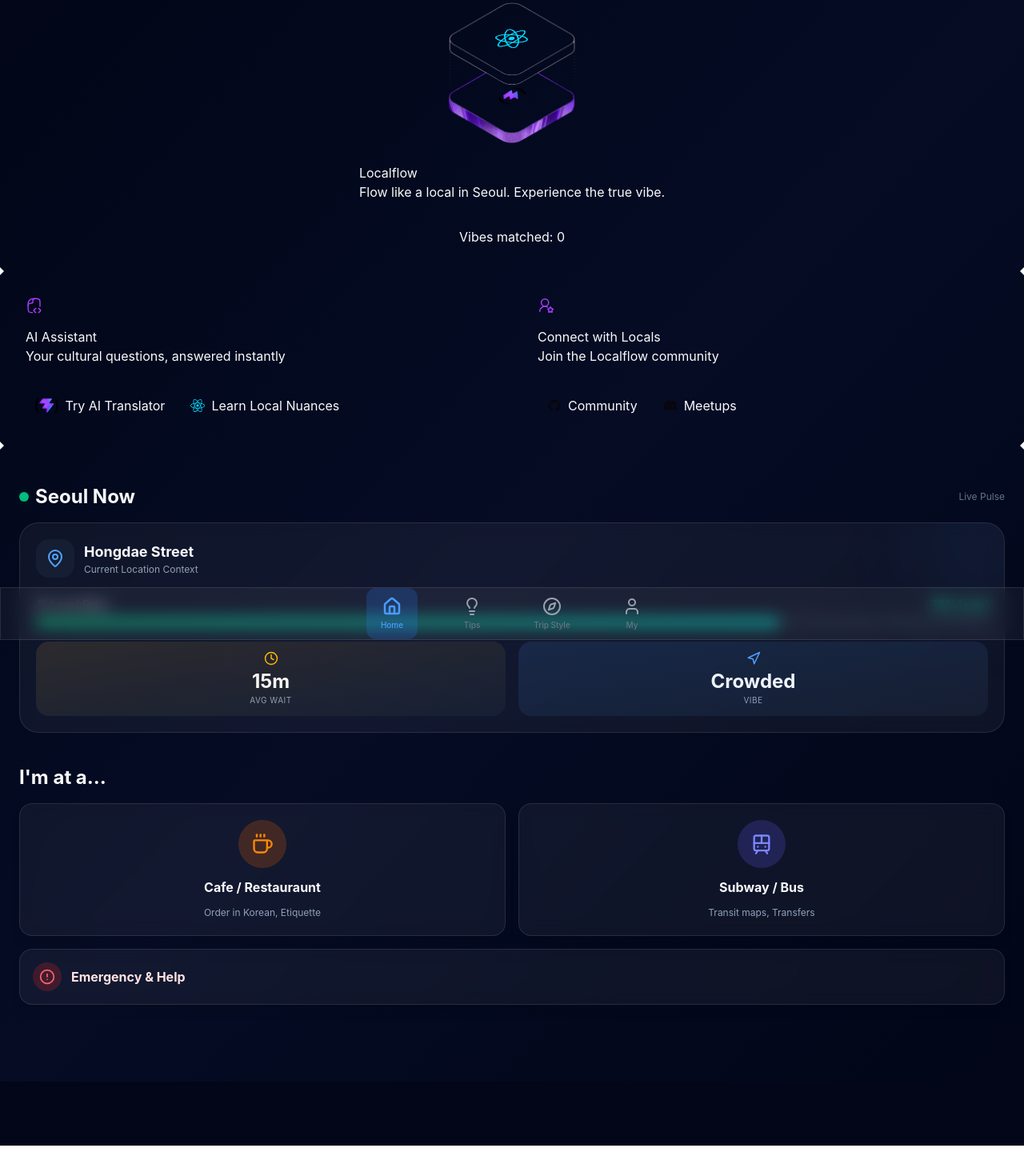
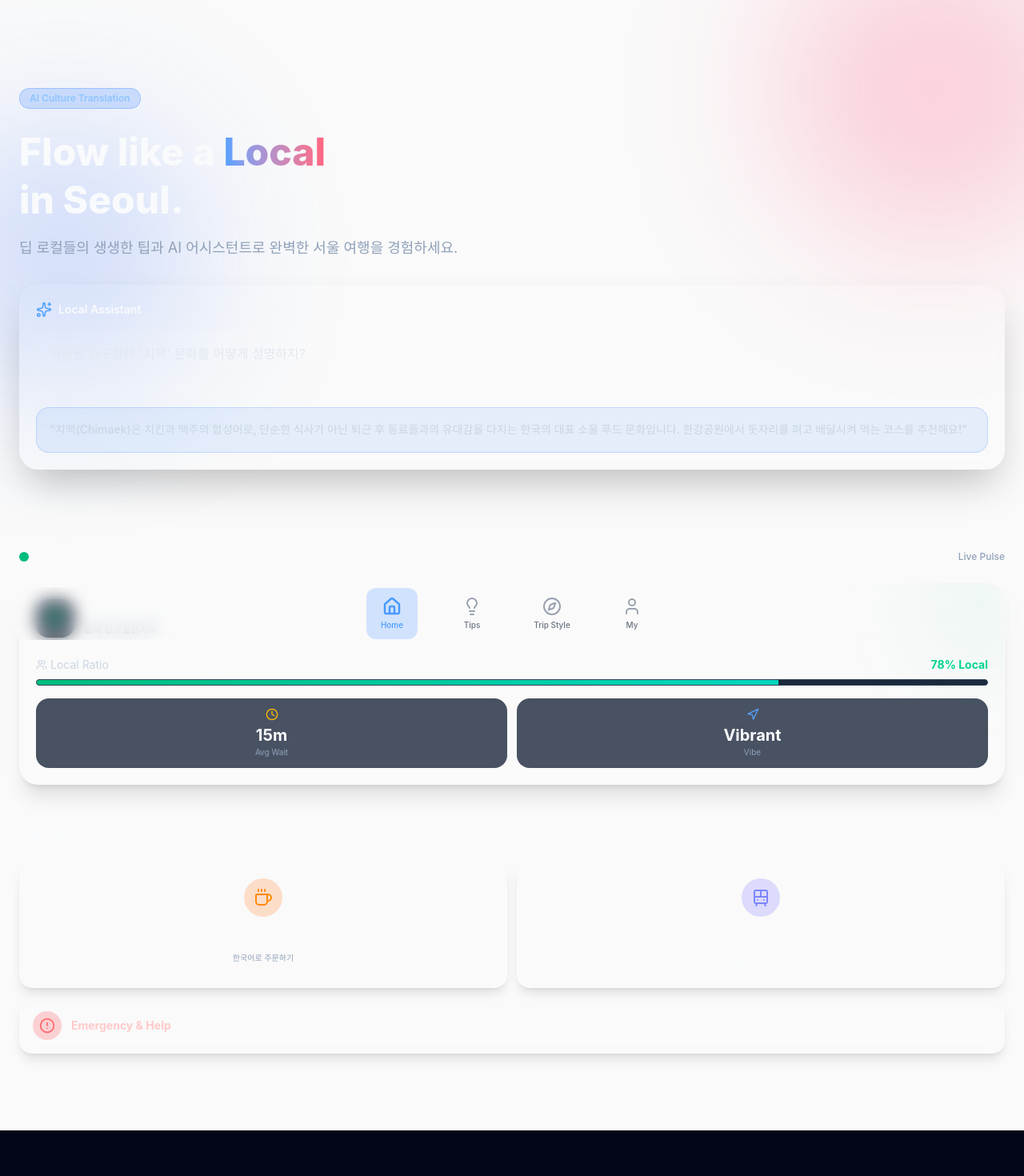
Before and after one commit to hyoeun979704-web/hakerton-front, a React (Vite) app: page / in a window 1280 px wide. Shown: the top 1470 px of the page at 80% size. Before the commit the page ends 1432 px from the top, so only its background shows below. Built offline with nearby package versions, Linux system fonts and the light colour scheme; the HTML template or start-up script is replaced by a standard one.

Commit message:
feat(ui): rebuild original AI landing page and integrate with App 4 and 5 widgets

```diff
--- a/src/pages/Home.tsx
+++ b/src/pages/Home.tsx
@@ -1,99 +1,135 @@
-import { useState } from 'react';
-import { motion } from 'framer-motion';
-import { MapPin, Users, Clock, Coffee, Train, Navigation, AlertCircle } from 'lucide-react';
-import reactLogo from '../assets/react.svg';
-import viteLogo from '../assets/vite.svg';
-import heroImg from '../assets/hero.png';
-import '../App.css'; // Restore the original attractive landing page styles
+import { motion, useScroll, useTransform, AnimatePresence } from 'framer-motion';
+import { MapPin, Users, Clock, Coffee, Train, Navigation, AlertCircle, Sparkles } from 'lucide-react';
+import { useNavigate } from 'react-router-dom';
+import { useEffect, useState, useRef } from 'react';
+
+// Typewriter effect hook
+function useTypewriter(text: string, speed = 50, startDelay = 0) {
+  const [displayed, setDisplayed] = useState('');
+  useEffect(() => {
+    let timeout: ReturnType<typeof setTimeout>;
+    let idx = 0;
+    setDisplayed('');
+    const type = () => {
+      if (idx < text.length) {
+        setDisplayed(text.substring(0, idx + 1));
+        idx++;
+        timeout = setTimeout(type, speed);
+      }
+    };
+    const start = setTimeout(type, startDelay);
+    return () => { clearTimeout(timeout); clearTimeout(start); };
+  }, [text, speed, startDelay]);
+  return displayed;
+}
 
 export default function Home() {
-  const [count, setCount] = useState(0);
+  const navigate = useNavigate();
+  const containerRef = useRef<HTMLDivElement>(null);
+
+  // Parallax for background
+  const { scrollYProgress } = useScroll({ target: containerRef });
+  const yBg = useTransform(scrollYProgress, [0, 1], ['0%', '20%']);
+
+  // Live Demo State Machine Sequence
+  const [demoPhase, setDemoPhase] = useState(0);
+  const questionText = "외국인 친구한테 '치맥' 문화를 어떻게 설명하지?";
+
+  useEffect(() => {
+    const cycle = async () => {
+      setDemoPhase(0);
+      await new Promise(r => setTimeout(r, 1000));
+      setDemoPhase(1); // Start typing
+      await new Promise(r => setTimeout(r, 2500));
+      setDemoPhase(2); // Analyzing
+      await new Promise(r => setTimeout(r, 1500));
+      setDemoPhase(3); // Result
+      await new Promise(r => setTimeout(r, 6000));
+      cycle();
+    };
+    cycle();
+  }, []);
+
+  const typedQuestion = useTypewriter(demoPhase >= 1 ? questionText : '', 50, 0);
 
   return (
-    <div className="min-h-screen pb-24 bg-gradient-to-br from-slate-950 via-blue-950/20 to-slate-950">
+    <div ref={containerRef} className="pb-24 overflow-hidden bg-[#FAFAFA] dark:bg-[#0F0F1A] text-slate-50 min-h-screen">
+      {/* 1. HERO SECTION (Original LocalFlow Landing) */}
+      <section className="relative pt-20 pb-16 px-6 min-h-[85vh] flex flex-col justify-center">
+        {/* Animated Background Gradients */}
+        <div className="absolute top-0 left-0 w-full h-full overflow-hidden z-0 pointer-events-none">
+          <motion.div
+            style={{ y: yBg }}
+            className="absolute -top-20 -right-20 w-96 h-96 bg-rose-500/20 rounded-full blur-[100px]"
+          />
+          <motion.div
+            style={{ y: yBg }}
+            className="absolute top-40 -left-20 w-80 h-80 bg-blue-600/20 rounded-full blur-[100px]"
+          />
+        </div>
 
-      {/* ORIGINAL LOCALFLOW LANDING PAGE RESTORED */}
-      <div className="original-landing-wrapper">
-        <section id="center">
-          <div className="hero">
-            <img src={heroImg} className="base" width="170" height="179" alt="" />
-            <img src={reactLogo} className="framework" alt="React logo" />
-            <img src={viteLogo} className="vite" alt="Vite logo" />
+        <div className="relative z-10">
+          <motion.div
+            initial={{ opacity: 0, y: 20 }}
+            animate={{ opacity: 1, y: 0 }}
+            className="mb-8"
+          >
+            <span className="px-3 py-1 text-xs font-semibold bg-blue-500/20 text-blue-300 rounded-full border border-blue-500/30 mb-6 inline-block">
+              AI Culture Translation
+            </span>
+            <h1 className="text-5xl font-extrabold leading-tight mb-4">
+              Flow like a <span className="bg-gradient-to-r from-blue-400 to-rose-400 bg-clip-text text-transparent">Local</span><br/>
+              in Seoul.
+            </h1>
+            <p className="text-slate-400 text-lg">
+              딥 로컬들의 생생한 팁과 AI 어시스턴트로 완벽한 서울 여행을 경험하세요.
+            </p>
+          </motion.div>
+
+          {/* AI Demo Box */}
+          <div className="glass rounded-3xl p-5 border border-white/10 shadow-2xl bg-black/40 backdrop-blur-xl">
+            <div className="flex items-center gap-2 mb-4">
+              <Sparkles className="text-blue-400 w-5 h-5" />
+              <span className="font-semibold text-sm">Local Assistant</span>
             </div>
-          <div>
-            <h1>Localflow</h1>
-            <p>
-              Flow like a local in Seoul. Experience the true vibe.
+
+            <div className="bg-white/5 rounded-2xl p-4 min-h-[80px] mb-4 text-left border border-white/5">
+              <p className="text-slate-200">
+                {demoPhase >= 1 ? typedQuestion : <span className="text-slate-600">질문을 입력해 주세요...</span>}
+                {demoPhase === 1 && <span className="animate-pulse ml-1 inline-block w-2 h-4 bg-blue-400" />}
               </p>
             </div>
-          <button
-            className="counter"
-            onClick={() => setCount((count) => count + 1)}
+
+            <AnimatePresence mode="wait">
+              {demoPhase === 2 && (
+                <motion.div
+                  initial={{ opacity: 0 }} animate={{ opacity: 1 }} exit={{ opacity: 0 }}
+                  className="flex items-center gap-2 text-blue-400 text-sm justify-center py-4"
                 >
-            Vibes matched: {count}
-          </button>
-        </section>
-
-        <div className="ticks"></div>
-
-        <section id="next-steps">
-          <div id="docs">
-            <svg className="icon" role="presentation" aria-hidden="true">
-              <use href="/icons.svg#documentation-icon"></use>
-            </svg>
-            <h2>AI Assistant</h2>
-            <p>Your cultural questions, answered instantly</p>
-            <ul>
-              <li>
-                <a href="#" onClick={(e) => e.preventDefault()}>
-                  <img className="logo" src={viteLogo} alt="" />
-                  Try AI Translator
-                </a>
-              </li>
-              <li>
-                <a href="#" onClick={(e) => e.preventDefault()}>
-                  <img className="button-icon" src={reactLogo} alt="" />
-                  Learn Local Nuances
-                </a>
-              </li>
-            </ul>
+                  <span className="animate-spin rounded-full h-4 w-4 border-b-2 border-blue-400" />
+                  로컬 맥락 분석 중...
+                </motion.div>
+              )}
+              {demoPhase === 3 && (
+                <motion.div
+                  initial={{ opacity: 0, y: 10 }} animate={{ opacity: 1, y: 0 }}
+                  className="bg-blue-500/10 border border-blue-500/20 rounded-2xl p-4 text-left"
+                >
+                  <p className="text-sm text-slate-300 leading-relaxed font-medium">
+                    "치맥(Chimaek)은 치킨과 맥주의 합성어로, 단순한 식사가 아닌 퇴근 후 동료들과의 유대감을 다지는 한국의 대표 소울 푸드 문화입니다. 한강공원에서 돗자리를 펴고 배달시켜 먹는 코스를 추천해요!"
+                  </p>
+                </motion.div>
+              )}
+            </AnimatePresence>
           </div>
-          <div id="social">
-            <svg className="icon" role="presentation" aria-hidden="true">
-              <use href="/icons.svg#social-icon"></use>
-            </svg>
-            <h2>Connect with Locals</h2>
-            <p>Join the Localflow community</p>
-            <ul>
-              <li>
-                <a href="#" onClick={(e) => e.preventDefault()}>
-                  <svg className="button-icon" role="presentation" aria-hidden="true">
-                    <use href="/icons.svg#github-icon"></use>
-                  </svg>
-                  Community
-                </a>
-              </li>
-              <li>
-                <a href="#" onClick={(e) => e.preventDefault()}>
-                  <svg className="button-icon" role="presentation" aria-hidden="true">
-                    <use href="/icons.svg#discord-icon"></use>
-                  </svg>
-                  Meetups
-                </a>
-              </li>
-            </ul>
         </div>
       </section>
 
-        <div className="ticks"></div>
-        <section id="spacer"></section>
-      </div>
-
-      {/* NEW INTEGRATED FEATURES (App 4 & 5) */}
-      <div className="px-6 relative -mt-10 z-10">
+      {/* --- INTEGRATION SECTIONS (App 4 & App 5) --- */}
+      <div className="px-6 relative z-10 space-y-12">
 
         {/* App 4 Feature: Live Locality Pulse (Seoul Now) */}
-        <section className="mb-10">
+        <section>
           <div className="flex items-center justify-between mb-4">
             <h2 className="text-2xl font-bold flex items-center gap-2">
               <span className="relative flex h-3 w-3">
@@ -102,55 +138,49 @@ export default function Home() {
               </span>
               Seoul Now
             </h2>
-            <span className="text-xs text-slate-500">Live Pulse</span>
+            <span className="text-xs text-slate-400 font-medium">Live Pulse</span>
           </div>
 
           <motion.div
-            className="glass rounded-3xl p-5 relative overflow-hidden group border border-white/10"
+            className="glass rounded-3xl p-5 relative overflow-hidden group border border-white/5 bg-slate-900/50 shadow-xl"
             whileHover={{ scale: 1.02 }}
-            transition={{ type: "spring", stiffness: 300, damping: 20 }}
           >
-            <div className="absolute top-0 right-0 w-32 h-32 bg-blue-500/10 rounded-full blur-3xl -mr-10 -mt-10 transition-all group-hover:bg-blue-500/20" />
+            <div className="absolute top-0 right-0 w-32 h-32 bg-emerald-500/10 rounded-full blur-3xl -mr-10 -mt-10 transition-all group-hover:bg-emerald-500/20" />
 
             <div className="flex items-center gap-3 mb-6">
-              <div className="p-3 bg-slate-800/50 rounded-2xl">
-                <MapPin className="text-blue-400 w-6 h-6" />
+              <div className="p-3 bg-slate-800/80 rounded-2xl">
+                <MapPin className="text-emerald-400 w-6 h-6" />
               </div>
-              <div>
+              <div className="text-left">
                 <h3 className="font-bold text-lg">Hongdae Street</h3>
-                <p className="text-xs text-slate-400">Current Location Context</p>
+                <p className="text-xs text-slate-400">홍대 걷고싶은거리</p>
               </div>
             </div>
 
-            <div className="space-y-5">
+            <div className="space-y-4">
               <div>
                 <div className="flex justify-between text-sm mb-2">
                   <span className="flex items-center gap-1 text-slate-300"><Users size={14} /> Local Ratio</span>
                   <span className="font-bold text-emerald-400">78% Local</span>
                 </div>
-                <div className="h-2 w-full bg-slate-800 rounded-full overflow-hidden">
+                <div className="h-2 w-full bg-slate-800 rounded-full overflow-hidden border border-slate-700">
                   <motion.div
                     className="h-full bg-gradient-to-r from-emerald-500 to-teal-400"
-                    initial={{ width: 0 }}
-                    animate={{ width: "78%" }}
-                    transition={{ duration: 1, delay: 0.2 }}
+                    initial={{ width: 0 }} animate={{ width: "78%" }} transition={{ duration: 1, delay: 0.2 }}
                   />
                 </div>
               </div>
 
-              <div className="flex gap-4">
-                <div className="flex-1 bg-slate-800/50 rounded-2xl p-3 flex flex-col justify-center items-center relative overflow-hidden">
-                  <div className="absolute inset-0 bg-gradient-to-br from-amber-500/10 to-transparent" />
-                  <Clock className="text-amber-400 mb-1" size={18} />
-                  <span className="text-2xl font-bold">15m</span>
-                  <span className="text-[10px] text-slate-400 uppercase tracking-wider">Avg Wait</span>
+              <div className="flex gap-3">
+                <div className="flex-1 bg-slate-800/80 rounded-2xl p-3 flex flex-col items-center shadow-inner">
+                  <Clock className="text-amber-400 mb-1" size={16} />
+                  <span className="text-xl font-bold">15m</span>
+                  <span className="text-[10px] text-slate-400">Avg Wait</span>
                 </div>
-
-                <div className="flex-1 bg-slate-800/50 rounded-2xl p-3 flex flex-col justify-center items-center relative overflow-hidden">
-                   <div className="absolute inset-0 bg-gradient-to-br from-blue-500/10 to-transparent" />
-                   <Navigation className="text-blue-400 mb-1" size={18} />
-                   <span className="text-2xl font-bold text-center">Crowded</span>
-                   <span className="text-[10px] text-slate-400 uppercase tracking-wider">Vibe</span>
+                <div className="flex-1 bg-slate-800/80 rounded-2xl p-3 flex flex-col items-center shadow-inner">
+                   <Navigation className="text-blue-400 mb-1" size={16} />
+                   <span className="text-xl font-bold">Vibrant</span>
+                   <span className="text-[10px] text-slate-400">Vibe</span>
                 </div>
               </div>
             </div>
@@ -159,48 +189,32 @@ export default function Home() {
 
         {/* App 5 Feature: Situational Help Widget */}
         <section>
-          <h2 className="text-2xl font-bold mb-4">I'm at a...</h2>
-          <div className="grid grid-cols-2 gap-4">
-            <motion.div
-              whileHover={{ y: -5 }}
-              whileTap={{ scale: 0.95 }}
-              className="glass rounded-2xl p-5 cursor-pointer flex flex-col items-center justify-center text-center gap-3 relative overflow-hidden border border-white/5 bg-gradient-to-b from-white/5 to-transparent shadow-lg"
-            >
-              <div className="p-4 bg-orange-500/20 rounded-full text-orange-400">
-                <Coffee size={28} />
+          <div className="flex items-center justify-between mb-4">
+            <h2 className="text-2xl font-bold">I'm at a...</h2>
           </div>
-              <span className="font-bold">Cafe / Restauraunt</span>
-              <span className="text-xs text-slate-400 w-full truncate">Order in Korean, Etiquette</span>
+          <div className="grid grid-cols-2 gap-3">
+            <motion.div whileTap={{ scale: 0.95 }} className="glass rounded-2xl p-5 flex flex-col items-center text-center gap-3 border border-white/5 bg-slate-900/50 shadow-lg">
+              <div className="p-3 bg-orange-500/20 rounded-full text-orange-400"><Coffee size={24} /></div>
+              <span className="font-bold text-sm">Restaurant</span>
+              <span className="text-[10px] text-slate-400">한국어로 주문하기</span>
             </motion.div>
 
-            <motion.div
-              whileHover={{ y: -5 }}
-              whileTap={{ scale: 0.95 }}
-              className="glass rounded-2xl p-5 cursor-pointer flex flex-col items-center justify-center text-center gap-3 relative overflow-hidden border border-white/5 bg-gradient-to-b from-white/5 to-transparent shadow-lg"
-            >
-               <div className="p-4 bg-indigo-500/20 rounded-full text-indigo-400">
-                <Train size={28} />
-              </div>
-              <span className="font-bold">Subway / Bus</span>
-               <span className="text-xs text-slate-400 w-full truncate">Transit maps, Transfers</span>
+            <motion.div whileTap={{ scale: 0.95 }} className="glass rounded-2xl p-5 flex flex-col items-center text-center gap-3 border border-white/5 bg-slate-900/50 shadow-lg">
+               <div className="p-3 bg-indigo-500/20 rounded-full text-indigo-400"><Train size={24} /></div>
+              <span className="font-bold text-sm">Transit</span>
+               <span 대="text-[10px] text-slate-400">지하철/버스 길찾기</span>
             </motion.div>
           </div>
 
-          <motion.div
-            whileHover={{ scale: 1.02 }}
-            whileTap={{ scale: 0.98 }}
-            className="mt-4 glass rounded-2xl p-4 cursor-pointer flex items-center justify-between border border-red-500/30 bg-red-500/10 shadow-lg"
-          >
+          <motion.div whileTap={{ scale: 0.98 }} className="mt-3 glass rounded-2xl p-4 flex items-center justify-between border border-red-500/30 bg-red-500/10 shadow-lg">
             <div className="flex items-center gap-3">
-               <div className="p-2 bg-red-500/20 rounded-full text-red-400">
-                <AlertCircle size={20} />
-              </div>
-              <span className="font-bold text-red-100">Emergency & Help</span>
+               <div className="p-2 bg-red-500/20 rounded-full text-red-400"><AlertCircle size={20} /></div>
+              <span className="font-bold text-red-200 text-sm">Emergency & Help</span>
             </div>
           </motion.div>
         </section>
+
       </div>
-
     </div>
   );
 }
```
Lines whose indentation alone changed are shown as unchanged.
